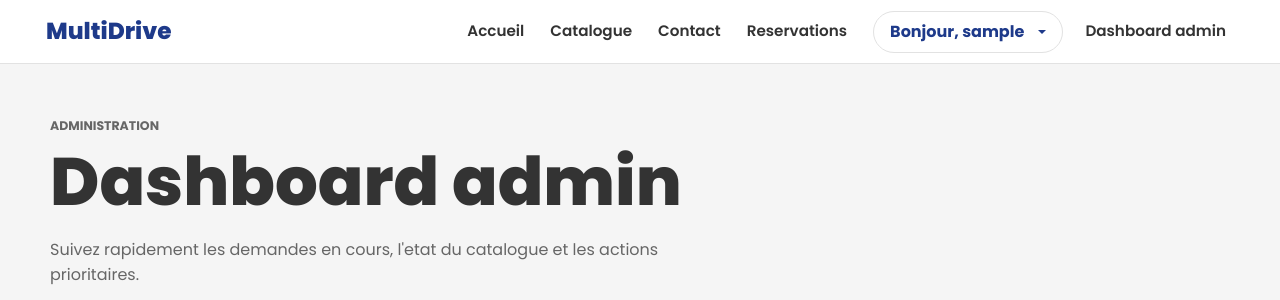
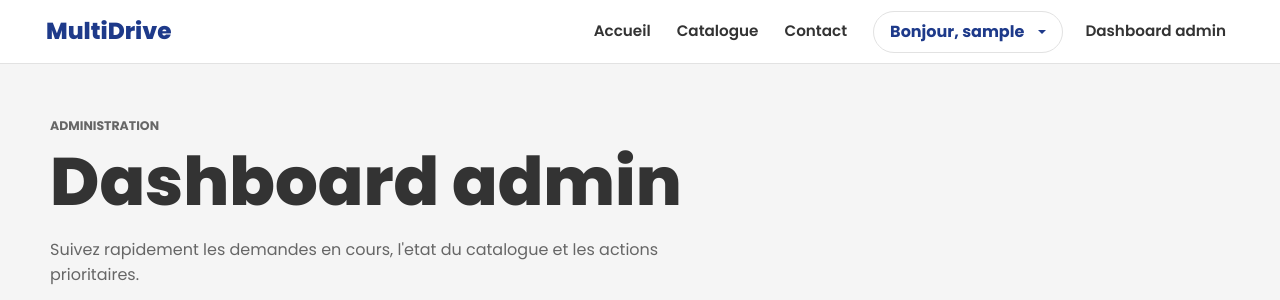
Before and after one commit to younesmala/multidrive, a Django app: page /accounts/admin-dashboard/ in a window 1280 px wide. Shown: the top 300 px of the page. Run offline with Django 5.2, Linux system fonts and the light colour scheme; the visitor is signed in with stand-in values (Sample User, id 1); data comes from the database, SQL or seed files in the repository; data that the repository does not hold is empty; parts of the project's set-up code (start-up, migrations or seed data) failed here and were passed over.

Commit message:
Simplifier la navigation : deplacer Reservations dans le menu utilisateur

```diff
--- a/vehicles/templates/vehicles/base.html
+++ b/vehicles/templates/vehicles/base.html
@@ -38,15 +38,6 @@
                     </li>
 
                     {% if request.user.is_authenticated %}
-                        <li class="nav-item">
-                            <a class="nav-link menu-link-with-badge" href="{% url 'reservations:my_reservations' %}">
-                                <span>Reservations</span>
-                                {% if unread_reservations %}
-                                    <span class="notification-badge">{{ unread_reservations }}</span>
-                                {% endif %}
-                            </a>
-                        </li>
-
                         <li class="nav-item dropdown ms-lg-2">
                             <button class="user-menu-button dropdown-toggle"
                                     type="button"
@@ -108,9 +99,6 @@
 
                     {% else %}
                         <li class="nav-item">
-                            <a class="nav-link" href="{% url 'accounts:login' %}">Reservations</a>
-                        </li>
-                        <li class="nav-item">
                             <a class="nav-link" href="{% url 'accounts:login' %}">Connexion</a>
                         </li>
                         <li class="nav-item ms-lg-1">
```
